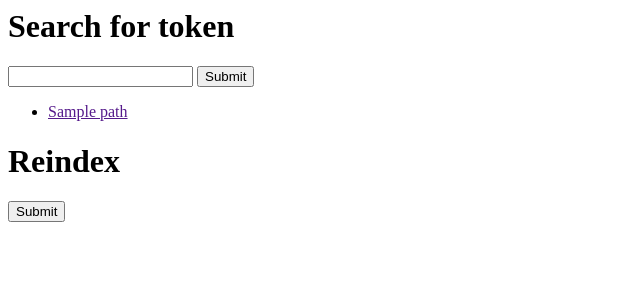
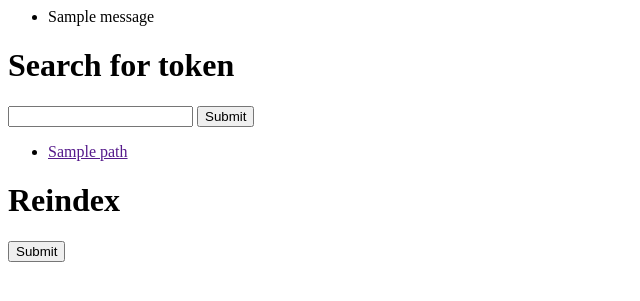
Before and after one commit to Dobatymo/desktop-search, a Flask app: template templates/index.htm in a window 1280 px wide. Shown: the top 301 px of the page, without its empty margins (0-640 px from the left). Run offline with Flask 2, Linux system fonts and the light colour scheme; the template is opened without the code that fills it: most values are stand-ins (such as "Sample title", 1, 10 or a date in 2020); one stand-in notice (Sample message) is shown.

Commit message:
added message flashing to template

```diff
--- a/templates/index.htm
+++ b/templates/index.htm
@@ -1,5 +1,15 @@
 <html>
 <body>
+
+{% with messages = get_flashed_messages(with_categories=true) %}
+  {% if messages %}
+    <ul class=flashes>
+    {% for category, message in messages %}
+      <li class="{{ category }}">{{ message }}</li>
+    {% endfor %}
+    </ul>
+  {% endif %}
+{% endwith %}
 
 <h1>Search for token</h1>
 
```
